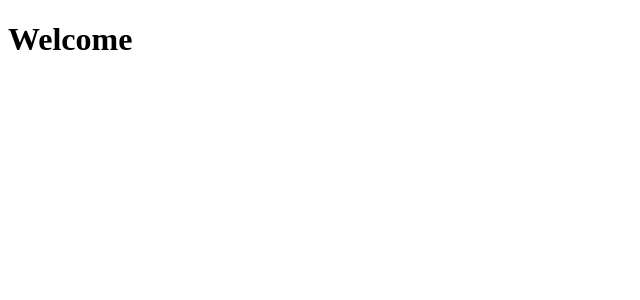
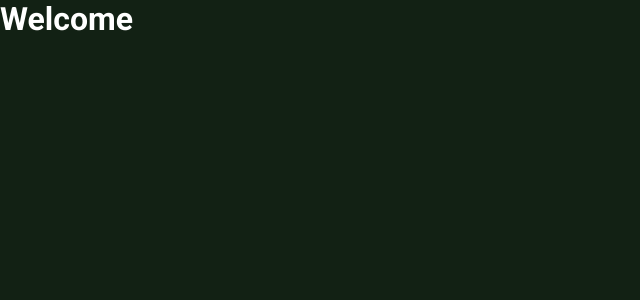
Before and after one commit to tiago-santos-dev/personal-financial-control, a Next.js app: page / in a window 1280 px wide. Shown: the top 300 px of the page, without its empty margins (0-640 px from the left). Built offline with nearby package versions, Linux system fonts and the light colour scheme.

Commit message:
feat: add styled-components and aditionals eslint configs

```diff
--- a/package.json
+++ b/package.json
@@ -17,7 +17,8 @@
   "dependencies": {
     "next": "12.1.5",
     "react": "18.0.0",
-    "react-dom": "18.0.0"
+    "react-dom": "18.0.0",
+    "styled-components": "^5.3.5"
   },
   "devDependencies": {
     "@commitlint/cli": "^16.2.3",
@@ -25,14 +26,17 @@
     "@types/node": "17.0.25",
     "@types/react": "18.0.5",
     "@types/react-dom": "18.0.1",
+    "@types/styled-components": "^5.1.25",
     "@typescript-eslint/eslint-plugin": "^5.20.0",
     "@typescript-eslint/parser": "^5.20.0",
     "commitizen": "^4.2.4",
     "cz-conventional-changelog": "3.3.0",
     "eslint": "^8.13.0",
     "eslint-config-airbnb": "^19.0.4",
+    "eslint-config-airbnb-typescript": "^17.0.0",
     "eslint-config-next": "12.1.5",
     "eslint-config-prettier": "^8.5.0",
+    "eslint-import-resolver-typescript": "^2.7.1",
     "eslint-plugin-import": "^2.26.0",
     "eslint-plugin-jsx-a11y": "^6.5.1",
     "eslint-plugin-prettier": "^4.0.0",
--- a/src/pages/_app.tsx
+++ b/src/pages/_app.tsx
@@ -1,7 +1,11 @@
 import type { AppProps } from 'next/app';
+import GlobalStyle from '../styles/global';
 
 const MyApp = ({ Component, pageProps }: AppProps) => (
-  <Component {...pageProps} />
+  <>
+    <Component {...pageProps} />
+    <GlobalStyle />
+  </>
 );
 
 export default MyApp;
--- /dev/null
+++ b/src/pages/_document.tsx
@@ -0,0 +1,58 @@
+import Document, {
+  DocumentContext,
+  DocumentInitialProps,
+  Head,
+  Html,
+  Main,
+  NextScript
+} from 'next/document';
+import { ServerStyleSheet } from 'styled-components';
+
+export default class MyDocument extends Document {
+  static async getInitialProps(
+    ctx: DocumentContext
+  ): Promise<DocumentInitialProps> {
+    const sheet = new ServerStyleSheet();
+    const originalRenderPage = ctx.renderPage;
+
+    try {
+      ctx.renderPage = () =>
+        originalRenderPage({
+          enhanceApp: App => props => sheet.collectStyles(<App {...props} />),
+        });
+
+      const initialProps = await Document.getInitialProps(ctx);
+
+      return {
+        ...initialProps,
+        styles: [
+          <>
+            {initialProps.styles}
+            {sheet.getStyleElement()}
+          </>
+        ],
+      };
+    } finally {
+      sheet.seal();
+    }
+  }
+
+  render(): JSX.Element {
+    return (
+      <Html lang="pt">
+        <Head>
+          <meta charSet="utf-8" />
+
+          <link
+            href="https://fonts.googleapis.com/css?family=Roboto:400,500,700&display=optional"
+            rel="stylesheet"
+          />
+        </Head>
+        <body>
+          <Main />
+          <NextScript />
+        </body>
+      </Html>
+    );
+  }
+}
--- /dev/null
+++ b/src/styles/global.ts
@@ -0,0 +1,15 @@
+import { createGlobalStyle } from "styled-components";
+
+export default createGlobalStyle`
+  * {
+    margin: 0;
+    padding: 0;
+    box-sizing: border-box;
+  }
+
+  body {
+  background-color: #122114;
+  color: #FFF;
+  font-family: "Roboto";
+  }
+`;
```
Also changed, not shown: tsconfig.json (+14 -4 lines), .eslintrc.json, .prettierrc.json, 2 other files (tests, documents, lock files or other folders).
